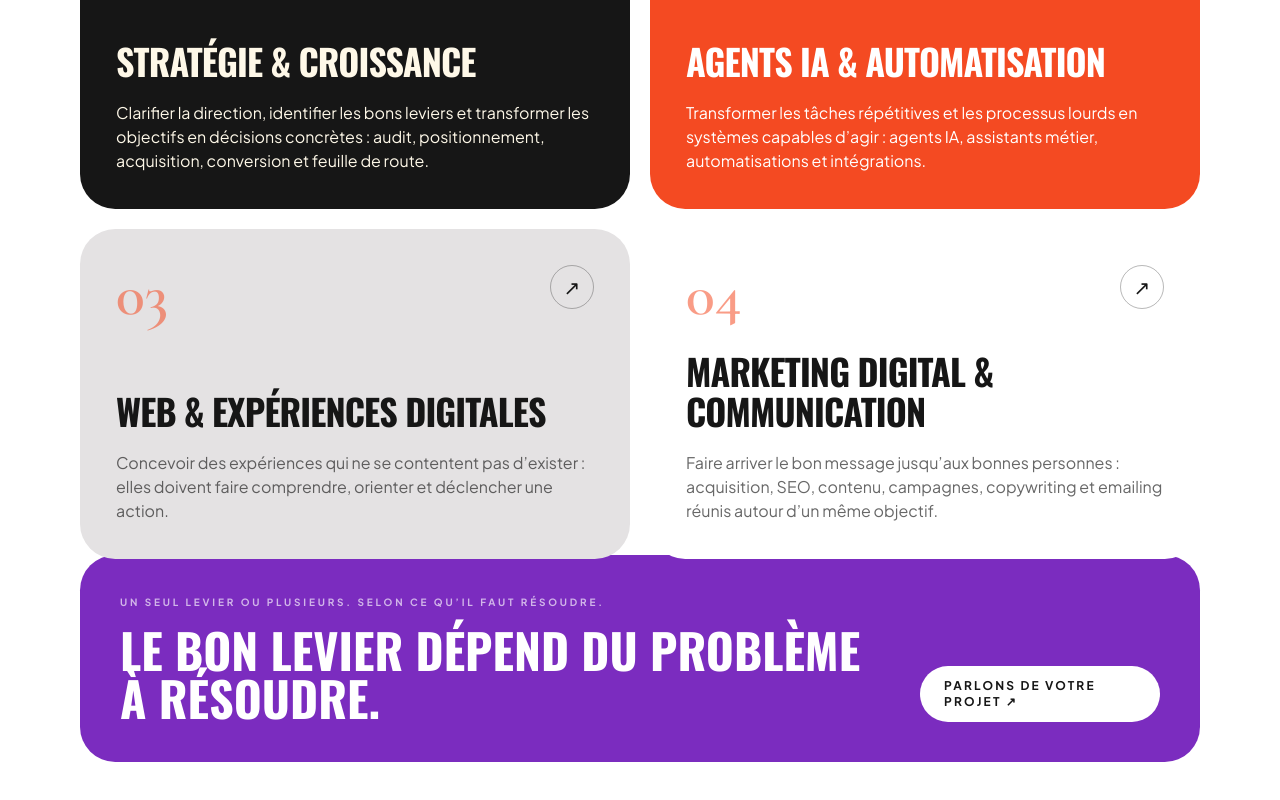
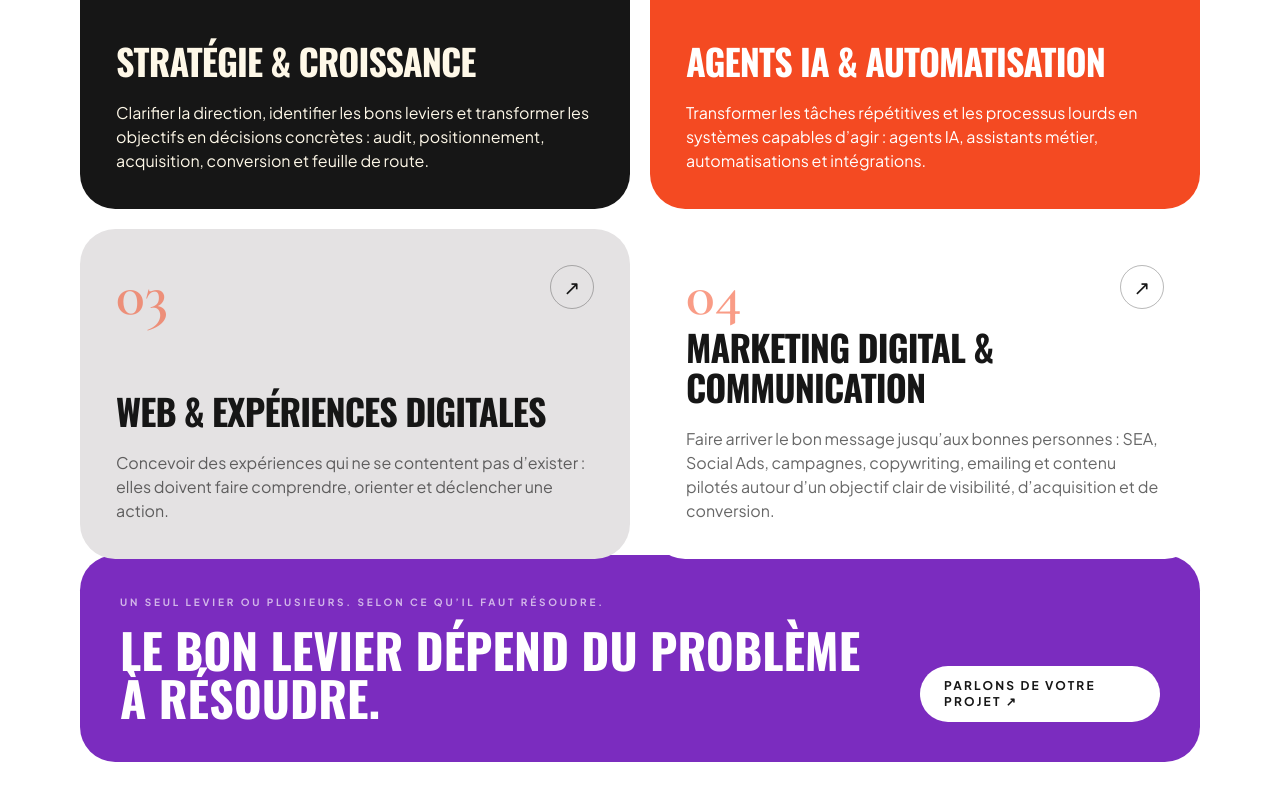
Before and after one commit to nuhfear1/Visit-card, a Next.js app: page /Visit-card/about in a window 1280 px wide. Shown: the part 828-1628 px from the top of the page. Built offline with nearby package versions, Linux system fonts and the light colour scheme.

Commit message:
copy: mettre SEA et Social Ads au premier plan

```diff
--- a/src/components/About.tsx
+++ b/src/components/About.tsx
@@ -24,7 +24,7 @@ const services = [
   {
     num: "04",
     title: "MARKETING DIGITAL & COMMUNICATION",
-    text: "Faire arriver le bon message jusqu’aux bonnes personnes : acquisition, SEO, contenu, campagnes, copywriting et emailing réunis autour d’un même objectif.",
+    text: "Faire arriver le bon message jusqu’aux bonnes personnes : SEA, Social Ads, campagnes, copywriting, emailing et contenu pilotés autour d’un objectif clair de visibilité, d’acquisition et de conversion.",
   },
 ];
 
```
